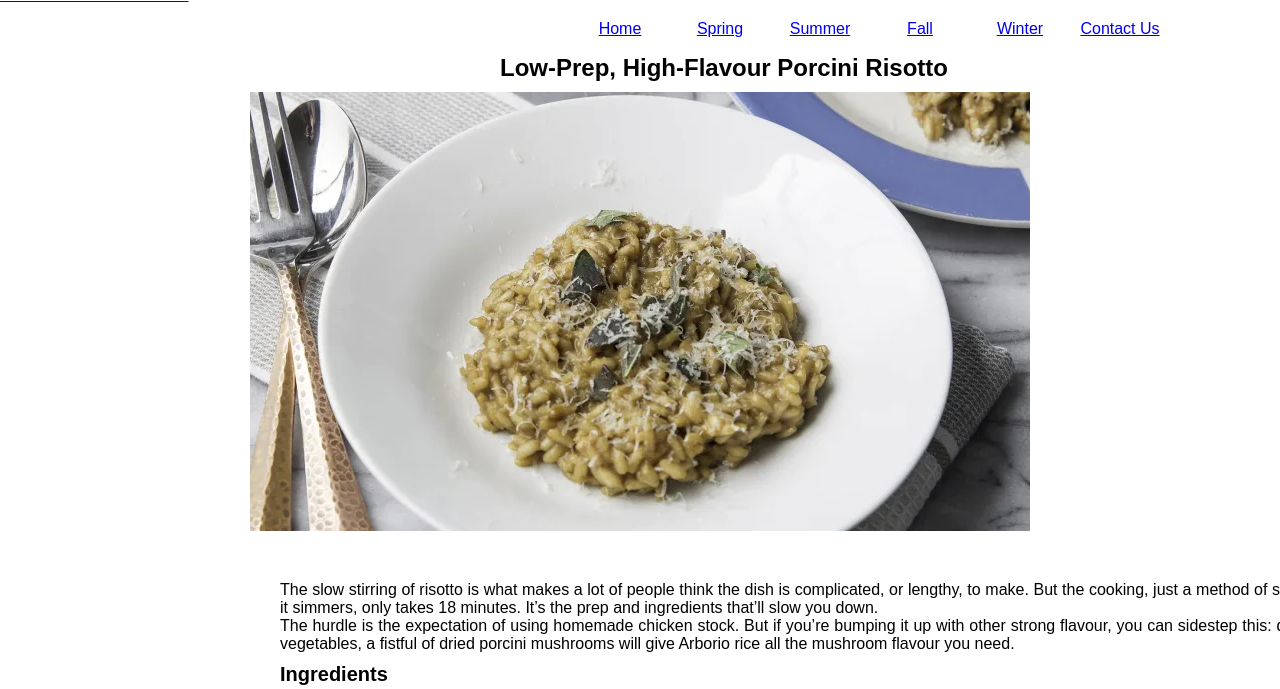
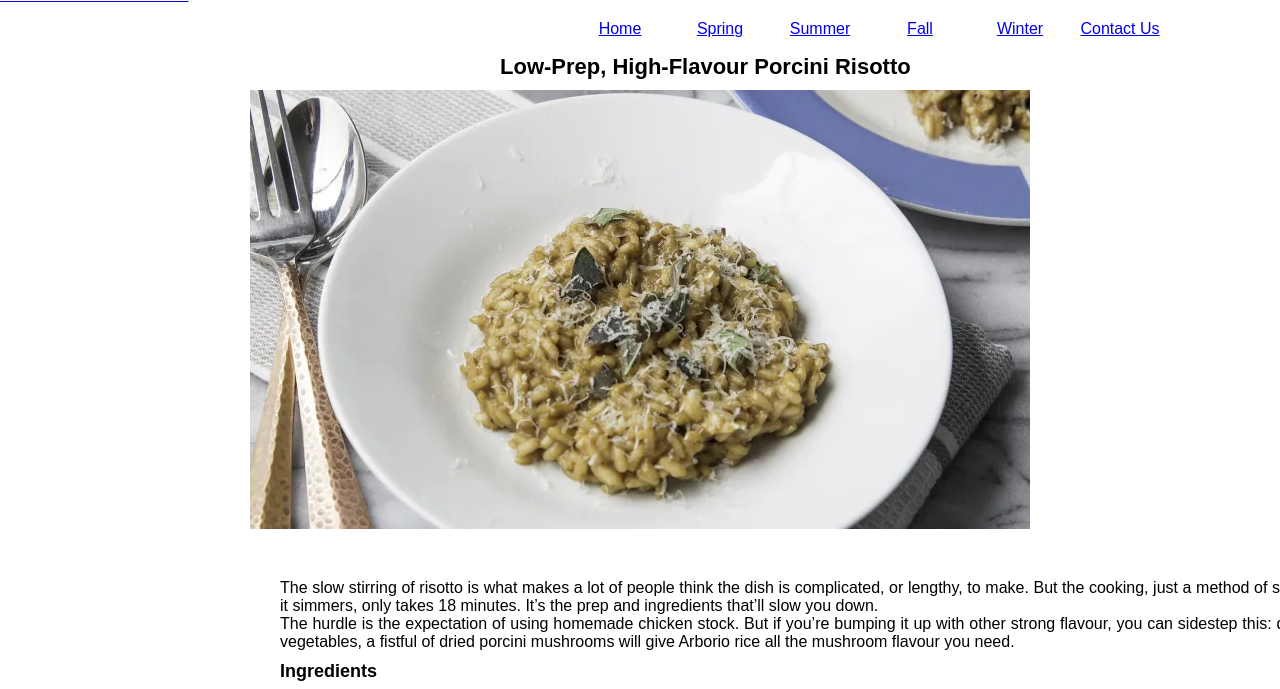
Before and after one commit to Vishmor/Training, a plain HTML site: page fall.html in a window 1280 px wide. Shown: the part 56-745 px from the top of the page. Drawn offline with Linux system fonts and the light colour scheme.

Commit message:
Update style.css

```diff
--- a/style.css
+++ b/style.css
@@ -9,14 +9,14 @@ h1{
   padding-top: 10px;
 }
 h2{
-  font-size: 24px;
+  font-size: 22px;
   padding-left: 500px;
   padding-bottom: 10px;
   text-align: left;
   color:#000000;
 }
 h3{
-  font-size: 20px;
+  font-size: 18px;
   padding-left: 280px;
   padding-bottom: 10px;
   padding-top: 10px;
```
